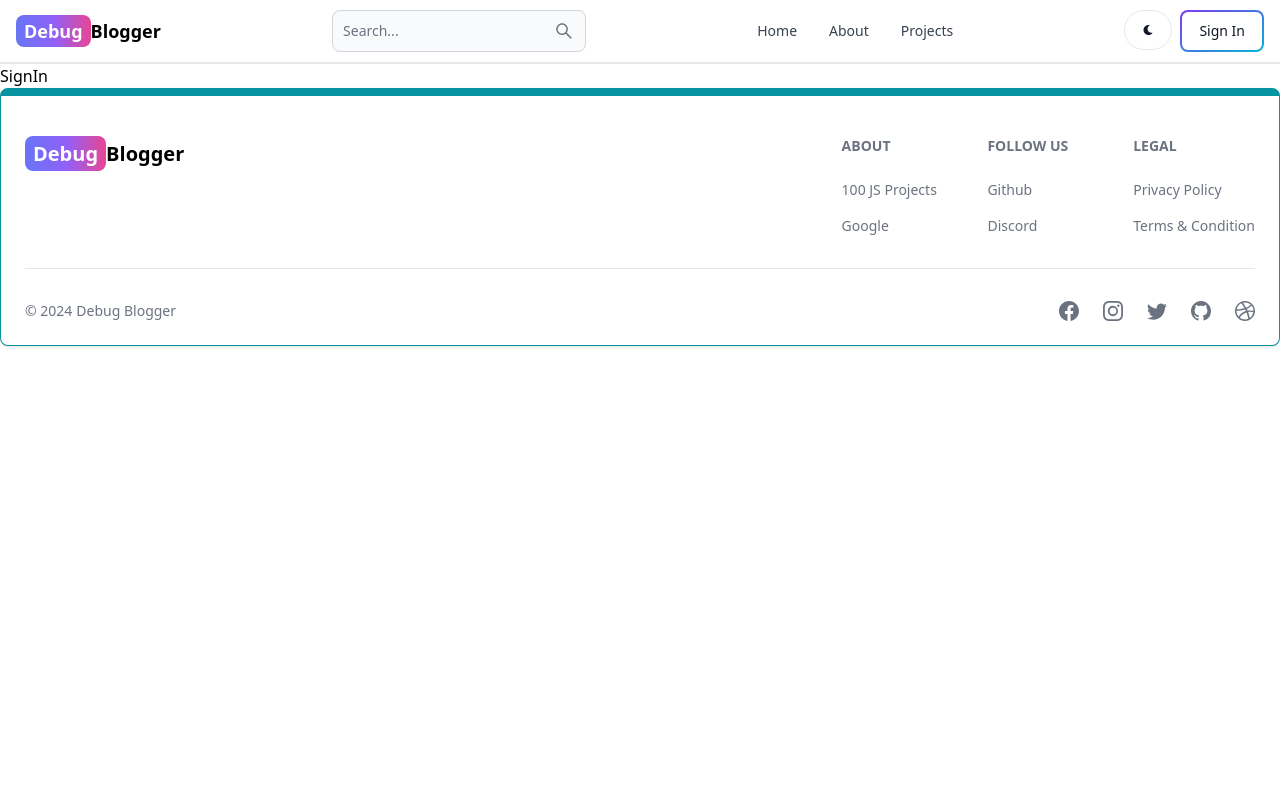
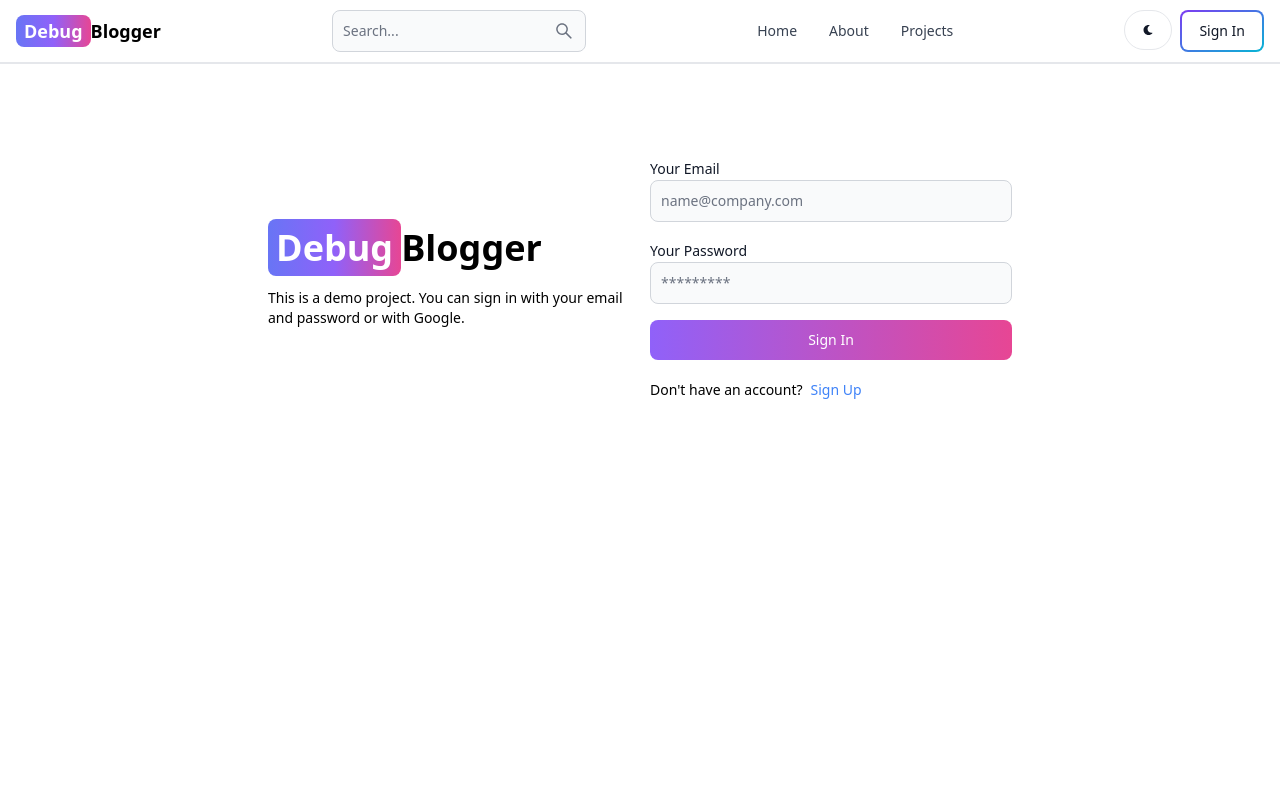
Before and after one commit to praveenkumarmallick/mern-blog-app, a React (Vite) app in the folder client/: page /signin in a window 1280 px wide. Shown: the top 800 px of the page. Built offline with nearby package versions, Linux system fonts and the light colour scheme.

Commit message:
complete sign in page functionality

```diff
--- a/client/src/pages/SignIn.jsx
+++ b/client/src/pages/SignIn.jsx
@@ -1,7 +1,117 @@
-import React from "react";
+import React, { useState } from "react";
+import { Link, useNavigate } from "react-router-dom";
+import { Alert, Button, Label, Spinner, TextInput } from "flowbite-react";
 
 const SignIn = () => {
-  return <div>SignIn</div>;
+  const navigate = useNavigate();
+
+  const [formData, setFormData] = useState({});
+  const [errorMessage, setErrorMessage] = useState(null);
+  const [loading, setLoading] = useState(false);
+
+  const handleChange = (e) => {
+    setFormData({
+      ...formData,
+      [e.target.id]: e.target.value.trim(),
+    });
+  };
+  // console.log(formData);
+  const handleSubmit = async (e) => {
+    e.preventDefault();
+    if (!formData.email || !formData.password) {
+      return setErrorMessage("Please fill out fields.");
+    }
+    try {
+      setLoading(true);
+      setErrorMessage(null);
+      const res = await fetch("/api/auth/signin", {
+        method: "POST",
+        headers: { "Content-Type": "application/json" },
+        body: JSON.stringify(formData),
+      });
+      const data = await res.json();
+
+      if (data.success === false) {
+        return setErrorMessage(data.message);
+      }
+      setLoading(false);
+      if (res.ok) {
+        navigate("/");
+      }
+    } catch (error) {
+      // console.log(error);
+      setErrorMessage(error.message);
+      setLoading(false);
+    }
+  };
+  return (
+    <div className="min-h-screen mt-20">
+      <div className="flex p-3 max-w-3xl mx-auto flex-col md:flex-row md:items-center gap-5">
+        {/* left side */}
+        <div className="flex-1">
+          <Link to={"/"} className="font-bold dark:text-whit text-4xl">
+            <span className="px-2 py-1 bg-gradient-to-r from-indigo-500 via-purple-500 to-pink-500 rounded-lg text-white">
+              Debug
+            </span>
+            Blogger
+          </Link>
+          <p className="text-sm mt-5">
+            This is a demo project. You can sign in with your email and password
+            or with Google.
+          </p>
+        </div>
+        {/* right side */}
+        <div className="flex-1">
+          <form className="flex flex-col gap-4" onSubmit={handleSubmit}>
+
+            <div>
+              <Label value="Your Email" />
+              <TextInput
+                type="email"
+                placeholder="name@company.com"
+                id="email"
+                onChange={handleChange}
+              />
+            </div>
+            <div>
+              <Label value="Your Password" />
+              <TextInput
+                type="password"
+                placeholder="*********"
+                id="password"
+                onChange={handleChange}
+              />
+            </div>
+            <Button
+              gradientDuoTone={"purpleToPink"}
+              type="submit"
+              disabled={loading}
+            >
+              {loading ? (
+                <>
+                  <Spinner size={"sm"} />{" "}
+                  <span className="pl-3">Loading...</span>
+                </>
+              ) : (
+                "Sign In"
+              )}
+            </Button>
+          </form>
+          <div className="flex gap-2 text-sm mt-5">
+            <span>Don't have an account?</span>
+            <Link to="/signup" className="text-blue-500">
+              Sign Up
+            </Link>
+          </div>
+          {errorMessage && (
+            <Alert className="mt-5 font-semibold" color={"failure"}>
+              {errorMessage}
+            </Alert>
+          )}
+        </div>
+      </div>
+    </div>
+  );
 };
 
 export default SignIn;
```
